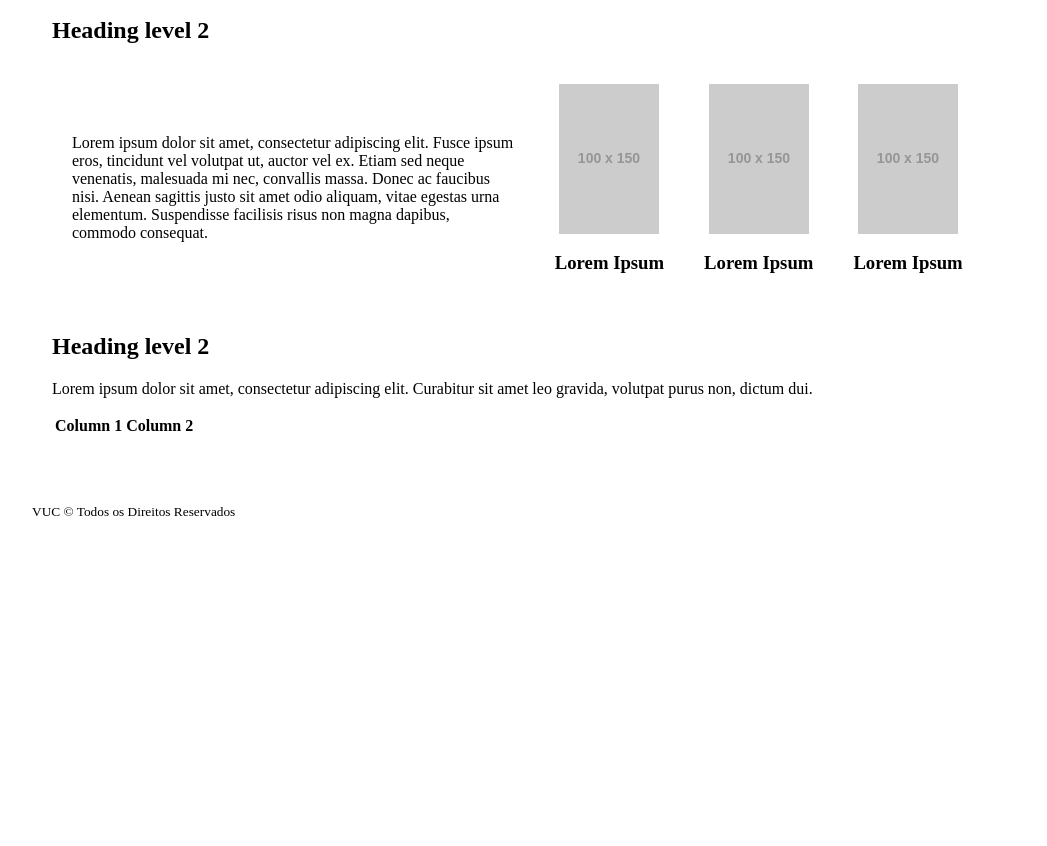
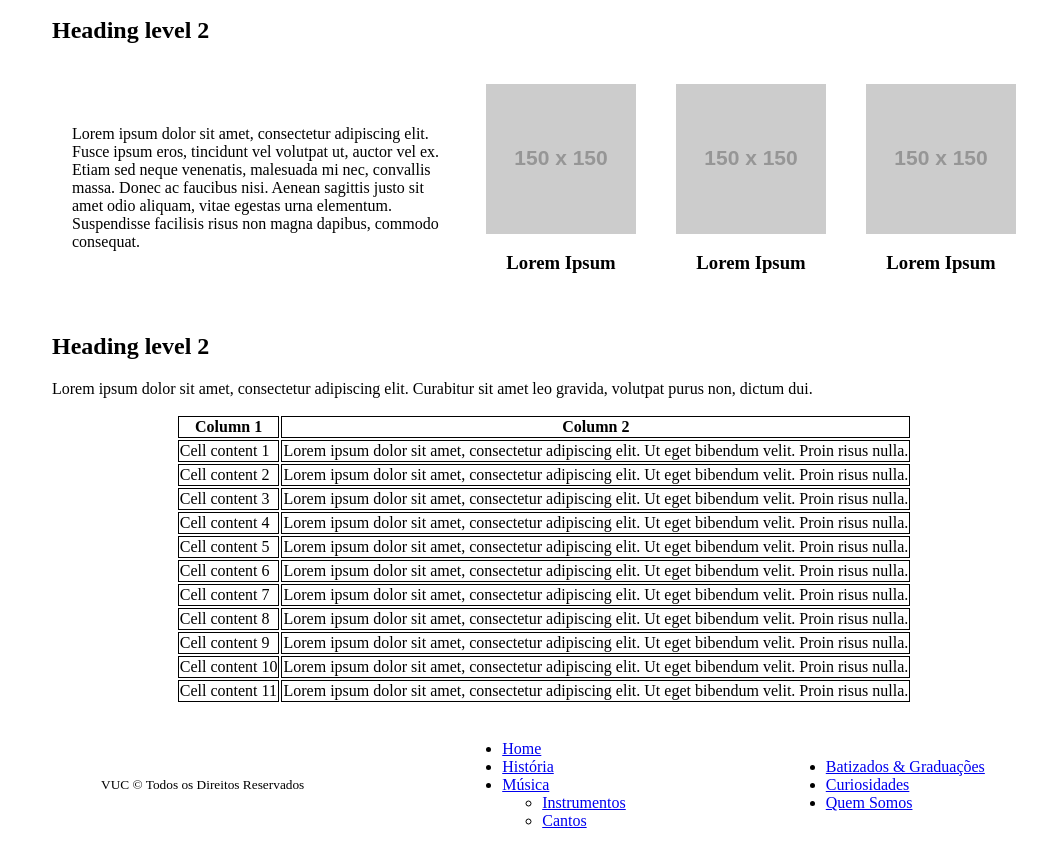
Before and after one commit to WiliamCamargo/capoeira, a plain HTML site: page historia.html in a window 1280 px wide. Shown: the part 1148-1994 px from the top of the page, without its empty margins (96-1143 px from the left). Before the commit the page ends 1668 px from the top, so only its background shows below. Drawn offline with Linux system fonts and the light colour scheme; placeholder pictures from the web are drawn by us.

Commit message:
commit com o css da pagina Historia e Mestre Caicara

```diff
--- /dev/null
+++ b/css/estilo.css
@@ -0,0 +1,123 @@
+@charset "UTF-8";
+
+body {
+    background-color: #FFF;
+    width: 1024px;
+    margin: 0px auto 0px auto;
+}
+
+header {
+    text-align: center;
+    font-size: 20px;
+    font-weight: bold;
+    padding: 10px
+}
+
+header p {
+    margin: 0;
+}
+
+nav {
+    margin: 20px;
+}
+
+article, aside {
+    margin: 20px;
+}
+
+nav ul {
+    list-style-type: none;
+}
+
+nav ul li {
+    display: inline;
+}
+
+nav ul li a {
+    padding: 0px 10px;
+    color: black;
+    text-transform: uppercase;
+    text-decoration: none;
+}
+
+nav ul li a:hover {
+    color: white;
+    background-color: navy;
+}
+
+#mensagem-topo, #titulo {
+    text-align: center;
+}
+
+.texto-pai {
+    display: flex;
+}
+
+.texto {
+    width: 45%;
+    display: flex;
+    flex-direction: column;
+    justify-content: space-evenly;
+    align-items: center;
+    padding: 20px;
+}
+
+.historia_h2 {
+    align-self: flex-start;
+}
+
+#historia_table {
+    display: flex;
+    justify-content: space-evenly;
+    align-items: center;
+}
+
+#historia_table tr, #historia_table th {
+    border: solid 1px;
+}
+
+#historia_table tr, #historia_table td {
+    border: solid 1px;
+}
+
+#footer-pai {
+    display: flex;
+}
+
+.footer-caixa {
+    width: 35%;
+    display: flex;
+    flex-direction: column;
+    justify-content: space-evenly;
+    align-items: center;
+}
+
+/*CSS exclusivo da pagina mestre*/
+#mestre_texto-pai {
+    display: flex;
+}
+
+.mestre_texto {
+    display: flex;
+    flex-direction: column;
+}
+
+#mestre_caixa-pai {
+    display: flex;
+}
+
+#mestre_article {
+    width: 60%;
+}
+
+#mestre_aside {
+    width: 30%;
+}
+
+.mestre_aside-caixa {
+    display: flex;
+    flex-direction: row;
+    justify-content: space-evenly;
+    padding: 10px;
+    align-items: center;
+}
--- a/css/historia.css
+++ /dev/null
@@ -1,67 +0,0 @@
-@charset "UTF-8";
-
-body {
-    background-color: #FFF;
-    width: 1024px;
-    margin: 0px auto 0px auto;
-}
-
-header {
-    text-align: center;
-    font-size: 20px;
-    font-weight: bold;
-    padding: 10px
-}
-
-header p {
-    margin: 0;
-}
-
-nav {
-    margin: 20px;
-}
-
-article, aside {
-    margin: 20px;
-}
-
-ul {
-    list-style-type: none;
-}
-
-ul li {
-    display: inline;
-}
-
-ul li a {
-    padding: 0px 10px;
-    color: black;
-    text-transform: uppercase;
-    text-decoration: none;
-}
-
-ul li a:hover {
-    color: white;
-    background-color: navy;
-}
-
-#historia_mensagem-topo, #historia_titulo {
-    text-align: center;
-}
-
-.texto-pai {
-    display: flex;
-}
-
-.texto {
-    width: 45%;
-    display: flex;
-    flex-direction: column;
-    justify-content: space-evenly;
-    align-items: center;
-    padding: 20px;
-}
-
-.historia_h2 {
-    align-self: flex-start;
-}
--- a/historia.html
+++ b/historia.html
@@ -3,7 +3,7 @@
 <head>
     <meta charset="UTF-8">
     <title>História</title>
-    <link rel="stylesheet" type="text/css" href="./css/historia.css">
+    <link rel="stylesheet" type="text/css" href="./css/estilo.css">
 </head>
 <body id="historia">
     <header>
@@ -15,26 +15,26 @@
             <li><a href="index.html">Home</a></li>
             <li><a href="historia.html">História</a></li>
             <li><a href="musica.html">Música</a></li>
-            <li><a href="batizados_graduacoes.html">Batizados e Graduações</a></li>
+            <li><a href="batizados_graduacoes.html">Batizados & Graduações</a></li>
             <li><a href="curiosidades.html">Curiosidades</a></li>
             <li><a href="quem_somos.html">Quem Somos</a></li>
         </ul>
     </nav>
     <article>
-        <section id="historia_mensagem-topo">
+        <section id="mensagem-topo">
             Lorem ipsum dolor sit amet, consectetur adipiscing elit. Morbi tempor efficitur ex. Curabitur condimentum urna nulla, eu porta nulla posuere.
         </section>
-        <h1 id="historia_titulo">História</h1>
+        <h1 id="titulo">História</h1>
         <section class="texto-pai">
             <section class="texto texto1">
-                <h2 class="historia_h2">Como surgiu a Capoeira</h2>
+                <h2 class="historia_h2">Lorem ipsum</h2>
                 <p>
                     Lorem ipsum dolor sit amet, consectetur adipiscing elit. Duis dignissim, diam ac blandit sagittis, justo augue scelerisque sapien, et varius risus eros in libero. Cras in volutpat tortor. Suspendisse potenti. Sed dui nunc, ullamcorper consequat euismod nec, rutrum at mauris. Sed lectus nisl, tincidunt eget magna eget, accumsan faucibus magna. Vivamus finibus ligula a volutpat euismod. Phasellus commodo laoreet dolor. Mauris iaculis felis sem, id cursus metus dictum vitae. Vivamus urna risus, venenatis non elit ut, placerat aliquet nunc. Nunc enim lectus, mattis vitae eleifend non, hendrerit ac nisl. Maecenas lacinia tempus.
                 </p>
                 <img src="https://via.placeholder.com/310x175/a2ebb6/808080?text=310x175" alt="Imagem Via Placeholder">
             </section>
             <section class="texto texto2">
-                <h2 class="historia_h2">Como eram as lustas</h2>
+                <h2 class="historia_h2">Lorem ipsum</h2>
                 <img src="https://via.placeholder.com/310x175/a2ebb6/808080?text=310x175" alt="Imagem Via Placeholder">
 
                 <p>
@@ -91,15 +91,15 @@
                 </p>
                 <section class="texto-pai">
                     <section class="texto texto2">
-                        <img src="https://via.placeholder.com/100x150/a2ebb6/808080?text=100x150" alt="Imagem Via Placeholder">
+                        <img src="https://via.placeholder.com/150x150/a2ebb6/808080?text=150x150" alt="Imagem Via Placeholder">
                         <h3>Lorem Ipsum</h3>
                     </section>
                     <section class="texto texto3">
-                        <img src="https://via.placeholder.com/100x150/a2ebb6/808080?text=100x150" alt="Imagem Via Placeholder">
+                        <img src="https://via.placeholder.com/150x150/a2ebb6/808080?text=150x150" alt="Imagem Via Placeholder">
                         <h3>Lorem Ipsum</h3>
                     </section>
                     <section class="texto texto4">
-                        <img src="https://via.placeholder.com/100x150/a2ebb6/808080?text=100x150" alt="Imagem Via Placeholder">
+                        <img src="https://via.placeholder.com/150x150/a2ebb6/808080?text=150x150" alt="Imagem Via Placeholder">
                         <h3>Lorem Ipsum</h3>
                     </section>
                 </section>
@@ -110,6 +110,8 @@
             <p>
                 Lorem ipsum dolor sit amet, consectetur adipiscing elit. Curabitur sit amet leo gravida, volutpat purus non, dictum dui.
             </p>
+
+            <section id="historia_table">
                 <table>
                     <thead>
                         <tr>
@@ -119,55 +121,80 @@
                     </thead>
                     <tbody>
                         <tr>
-                        <td></td>
-                        <td></td>
+                            <td>Cell content 1</td>
+                            <td>Lorem ipsum dolor sit amet, consectetur adipiscing elit. Ut eget bibendum velit. Proin risus nulla.</td>
                         </tr>
                         <tr>
-                        <td></td>
-                        <td></td>
+                            <td>Cell content 2</td>
+                            <td>Lorem ipsum dolor sit amet, consectetur adipiscing elit. Ut eget bibendum velit. Proin risus nulla.</td>
                         </tr>
                         <tr>
-                        <td></td>
-                        <td></td>
+                            <td>Cell content 3</td>
+                            <td>Lorem ipsum dolor sit amet, consectetur adipiscing elit. Ut eget bibendum velit. Proin risus nulla.</td>
                         </tr>
                         <tr>
-                        <td></td>
-                        <td></td>
+                            <td>Cell content 4</td>
+                            <td>Lorem ipsum dolor sit amet, consectetur adipiscing elit. Ut eget bibendum velit. Proin risus nulla.</td>
                         </tr>
                         <tr>
-                        <td></td>
-                        <td></td>
+                            <td>Cell content 5</td>
+                            <td>Lorem ipsum dolor sit amet, consectetur adipiscing elit. Ut eget bibendum velit. Proin risus nulla.</td>
                         </tr>
                         <tr>
-                        <td></td>
-                        <td></td>
+                            <td>Cell content 6</td>
+                            <td>Lorem ipsum dolor sit amet, consectetur adipiscing elit. Ut eget bibendum velit. Proin risus nulla.</td>
                         </tr>
                         <tr>
-                        <td></td>
-                        <td></td>
+                            <td>Cell content 7</td>
+                            <td>Lorem ipsum dolor sit amet, consectetur adipiscing elit. Ut eget bibendum velit. Proin risus nulla.</td>
                         </tr>
                         <tr>
-                        <td></td>
-                        <td></td>
+                            <td>Cell content 8</td>
+                            <td>Lorem ipsum dolor sit amet, consectetur adipiscing elit. Ut eget bibendum velit. Proin risus nulla.</td>
                         </tr>
                         <tr>
-                        <td></td>
-                        <td></td>
+                            <td>Cell content 9</td>
+                            <td>Lorem ipsum dolor sit amet, consectetur adipiscing elit. Ut eget bibendum velit. Proin risus nulla.</td>
                         </tr>
                         <tr>
-                        <td></td>
-                        <td></td>
+                            <td>Cell content 10</td>
+                            <td>Lorem ipsum dolor sit amet, consectetur adipiscing elit. Ut eget bibendum velit. Proin risus nulla.</td>
                         </tr>
                         <tr>
-                        <td></td>
-                        <td></td>
+                            <td>Cell content 11</td>
+                            <td>Lorem ipsum dolor sit amet, consectetur adipiscing elit. Ut eget bibendum velit. Proin risus nulla.</td>
                         </tr>
                     </tbody>
                 </table>
             </section>
+        </section>
     </article>
     <footer>
+        <section id="footer-pai">
+            <section class="footer-caixa historia_footer-caixa1">
                 <small>VUC © Todos os Direitos Reservados</small>
+            </section>
+            <section class="footer-caixa footer-caixa2">
+                <ul>
+                    <li><a href="index.html">Home</a></li>
+                    <li><a href="historia.html">História</a></li>
+                    <li>
+                        <a href="musica.html">Música</a>
+                        <ul>
+                            <li><a href="instrumentos.html">Instrumentos</a></li>
+                            <li><a href="cantos.html">Cantos</a></li>
+                        </ul>
+                    </li>
+                </ul>
+            </section>
+            <section class="footer-caixa historia_footer-caixa3">
+                <ul>
+                    <li><a href="batizados_graduacoes.html">Batizados & Graduações</a></li>
+                    <li><a href="curiosidades.html">Curiosidades</a></li>
+                    <li><a href="quem_somos.html">Quem Somos</a></li>
+                </ul>
+            </section>
+        </section>
     </footer>
 </body>
 </html>
```
Also changed, not shown: mestre_01.html (added, +78 -0 lines). Lines whose indentation alone changed are shown as unchanged.
